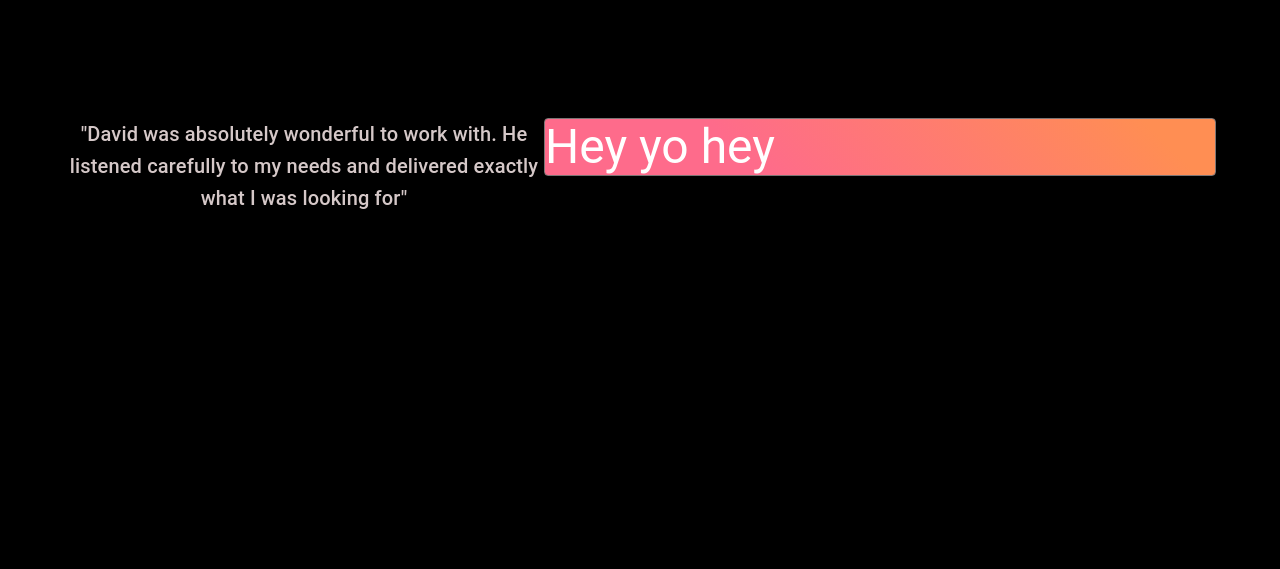
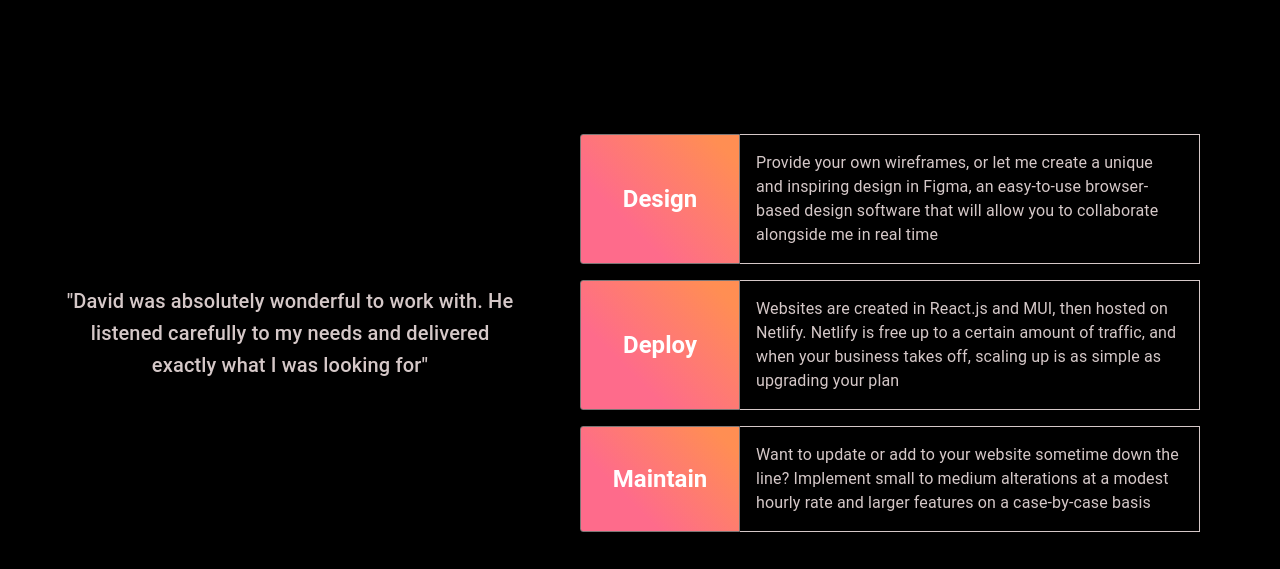
Before and after one commit to DaedalusFiction/portfolio, a React (Create React App) app: page / in a window 1280 px wide. Shown: the part 1123-1692 px from the top of the page. Before the commit the page ends 1361 px from the top, so only its background shows below. Built offline with nearby package versions, Linux system fonts and the light colour scheme.

Commit message:
added horizontal cards, section

```diff
--- /dev/null
+++ b/src/components/InfoCardHorizontal.js
@@ -0,0 +1,77 @@
+import {
+    Box,
+    Card,
+    CardContent,
+    CardMedia,
+    Collapse,
+    Fade,
+    Typography,
+} from "@mui/material";
+import { useState } from "react";
+import { InView } from "react-intersection-observer";
+
+const InfoCardHorizontal = ({ title, description, delay }) => {
+    const [isInView, setIsInView] = useState(false);
+
+    return (
+        <InView as="div" onChange={(inView, entry) => setIsInView(inView)}>
+            <Collapse
+                in={isInView}
+                orientation="horizontal"
+                timeout={{
+                    enter: delay,
+                }}
+                sx={{
+                    display: "flex",
+                    justifyContent: "center",
+                    margin: "1em",
+                }}
+            >
+                <Box sx={{ display: "flex" }}>
+                    <Card
+                        sx={{
+                            minWidth: "10em",
+                            display: "flex",
+                            justifyContent: "center",
+                            alignItems: "center",
+                            border: "1px solid var(--color-primary-dark)",
+                            borderRadius: "3px 0 0 3px",
+                        }}
+                    >
+                        <Typography
+                            variant="h5"
+                            component="div"
+                            sx={{
+                                color: "white",
+                                fontWeight: "bold",
+                                padding: "1em",
+                            }}
+                        >
+                            {title}
+                        </Typography>
+                    </Card>
+
+                    <Box
+                        sx={{
+                            display: "flex",
+                            width: "100%",
+                            borderTop: "1px solid var(--color-primary)",
+                            borderRight: "1px solid var(--color-primary)",
+                            borderBottom: "1px solid var(--color-primary)",
+                        }}
+                    >
+                        <Typography
+                            variant="p"
+                            color="primary"
+                            sx={{ padding: "1em" }}
+                        >
+                            {description}
+                        </Typography>
+                    </Box>
+                </Box>
+            </Collapse>
+        </InView>
+    );
+};
+
+export default InfoCardHorizontal;
--- a/src/routes/Home.js
+++ b/src/routes/Home.js
@@ -9,6 +9,7 @@ import InfoCard from "../components/InfoCard";
 
 import { InView } from "react-intersection-observer";
 import { useState } from "react";
+import InfoCardHorizontal from "../components/InfoCardHorizontal";
 
 const Home = () => {
     const [quoteInView, setQuoteInView] = useState(false);
@@ -71,7 +72,7 @@ const Home = () => {
             </Container>
 
             <Container sx={{ marginTop: "8rem" }}>
-                <Grid container>
+                <Grid container spacing={6}>
                     <Grid
                         item
                         xs={12}
@@ -103,9 +104,31 @@ const Home = () => {
                         </InView>
                     </Grid>
                     <Grid item xs={12} md={7}>
-                        <Card>
-                            <Typography variant="h3">Hey yo hey</Typography>
-                        </Card>
+                        <InfoCardHorizontal
+                            delay={400}
+                            title="Design"
+                            description="Provide your own wireframes, or let me
+                                create a unique and inspiring design in
+                                Figma, an easy-to-use browser-based
+                                design software that will allow you to
+                                collaborate alongside me in real time"
+                        />
+                        <InfoCardHorizontal
+                            delay={600}
+                            title="Deploy"
+                            description="Websites are created in React.js and MUI,
+                                then hosted on Netlify. Netlify is free up
+                                to a certain amount of traffic, and when
+                                your business takes off, scaling up is as
+                                simple as upgrading your plan"
+                        />
+                        <InfoCardHorizontal
+                            delay={900}
+                            title="Maintain"
+                            description="Want to update or add to your website
+                                sometime down the line? Implement small to medium alterations
+                                at a modest hourly rate and larger features on a case-by-case basis"
+                        />
                     </Grid>
                 </Grid>
             </Container>
```
